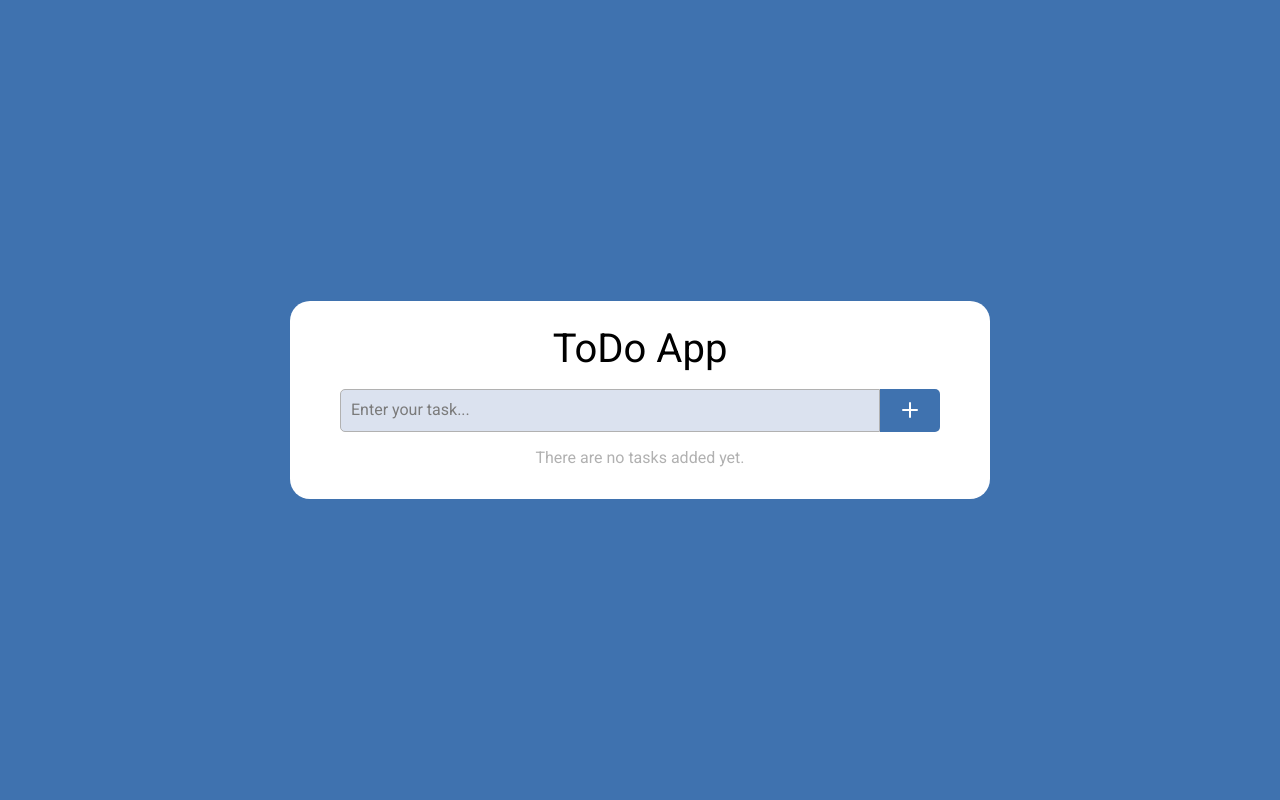
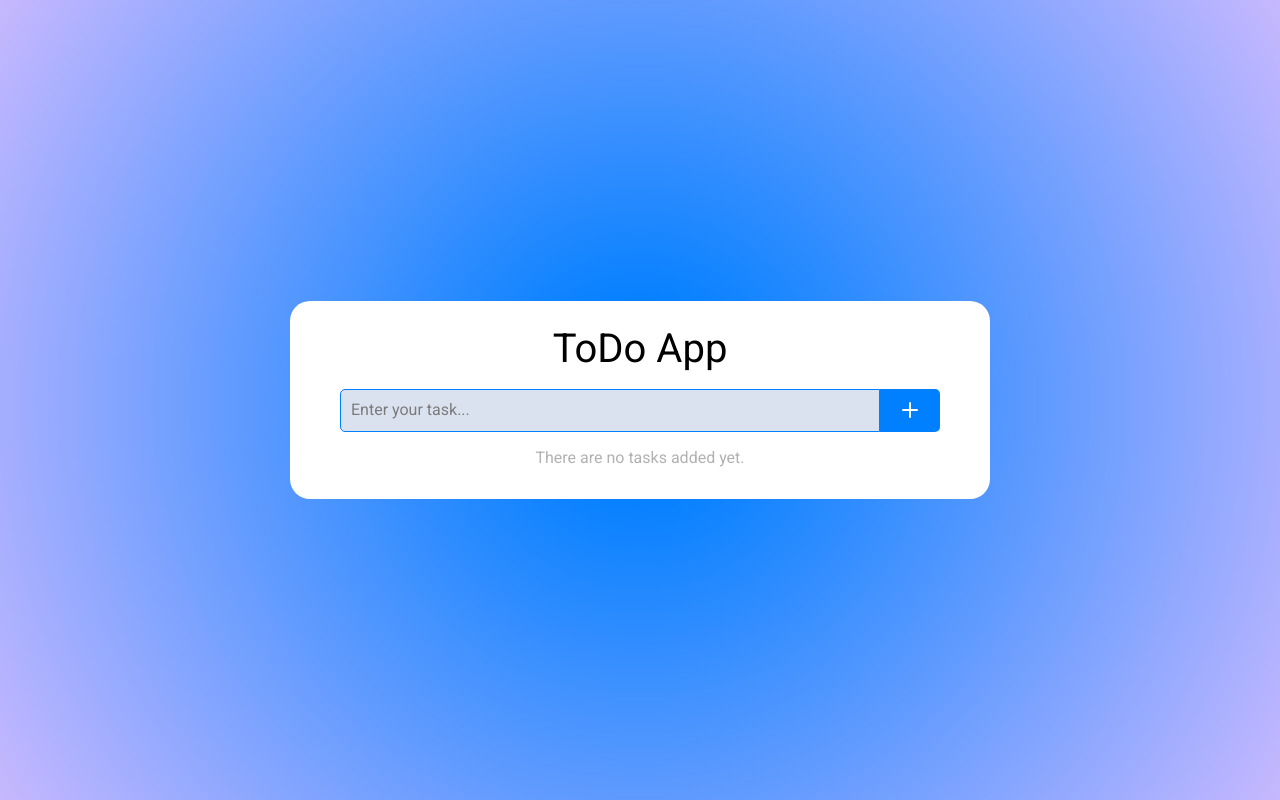
Before and after one commit to ValeriiaShur/todo-list, a React (Vite) app: page / in a window 1280 px wide. Built offline with nearby package versions, Linux system fonts and the light colour scheme.

Commit message:
add background gradient; hide input borders on focus;

```diff
--- a/src/views/components/InputPlus/index.module.scss
+++ b/src/views/components/InputPlus/index.module.scss
@@ -5,7 +5,7 @@
     margin-bottom: 15px;
 
     &Value {
-        border: 1px solid #B1B1B1;
+        border: 1px solid #007fff;
         border-top-left-radius: 5px;
         border-bottom-left-radius: 5px;
         padding: 9px 10px;
@@ -13,6 +13,10 @@
         background: #DBE2EF;
         &::placeholder {
             color: #7B7B7B
+        }
+
+        &:focus {
+            outline: none;
         }
     }
 
@@ -22,7 +26,7 @@
         border-bottom-right-radius: 5px;
         border: none;
         cursor: pointer;
-        background: #3F72AF url('./images/plus.svg') no-repeat center center;
+        background: #007fff url('./images/plus.svg') no-repeat center center;
         transition: opacity 0.3s;
 
         &:hover {
--- a/src/views/components/InputPlus/index.tsx
+++ b/src/views/components/InputPlus/index.tsx
@@ -12,7 +12,7 @@ export const InputPlus: React.FC<InputPlusProps> = ({
     const addTask = useCallback(() => {
         onAdd(inputValue);
         setInputValue('');
-    }, [inputValue])
+    }, [inputValue]);
 
     return (
         <div className={styles.inputPlus}>
--- a/src/views/components/InputTask/index.module.scss
+++ b/src/views/components/InputTask/index.module.scss
@@ -30,7 +30,11 @@
         border: none;
         padding: 5px;
         background: none;
-        box-shadow: 0 4px 0 -3px #3F72AF;
+        box-shadow: 0 4px 0 -3px #007fff;
+
+        &:focus {
+            outline: none;
+        }
     }
 
     &Edit, &Remove, &Save {
--- a/src/views/styles/common.scss
+++ b/src/views/styles/common.scss
@@ -2,8 +2,8 @@
 
 body {
     font: 16px/1.4 'Roboto', sans-serif;
-    background: #3F72AF;
-    min-height: 100vh;
+    background: rgb(0,127,255);
+    background: radial-gradient(circle, rgba(0,127,255,1) 10%, rgba(199,184,254,1) 100%);    min-height: 100vh;
     padding: 1rem;
     box-sizing: border-box;
     display: flex;
```
